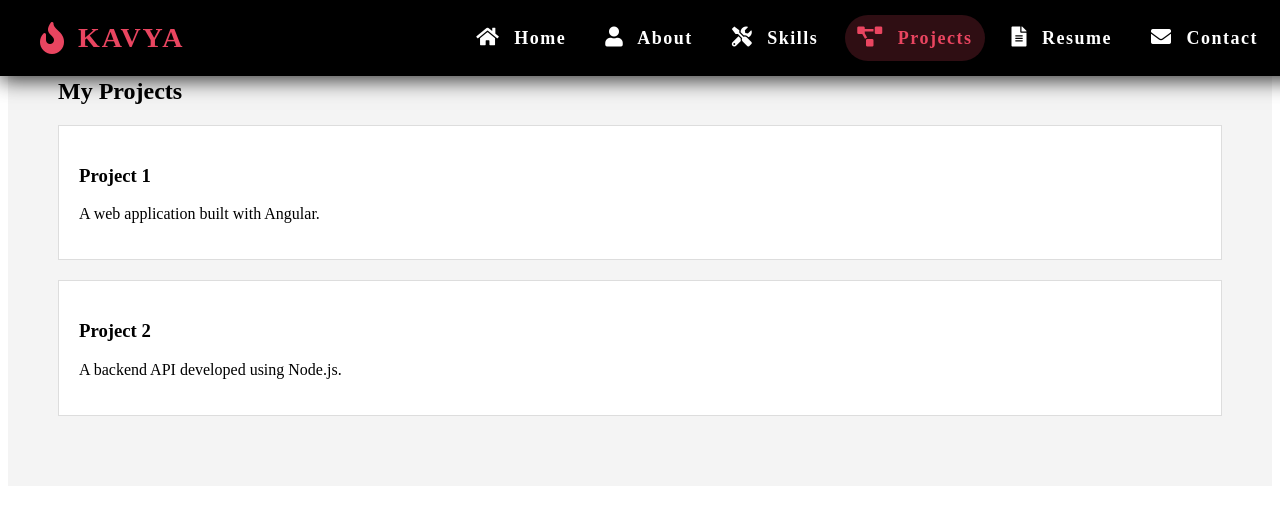
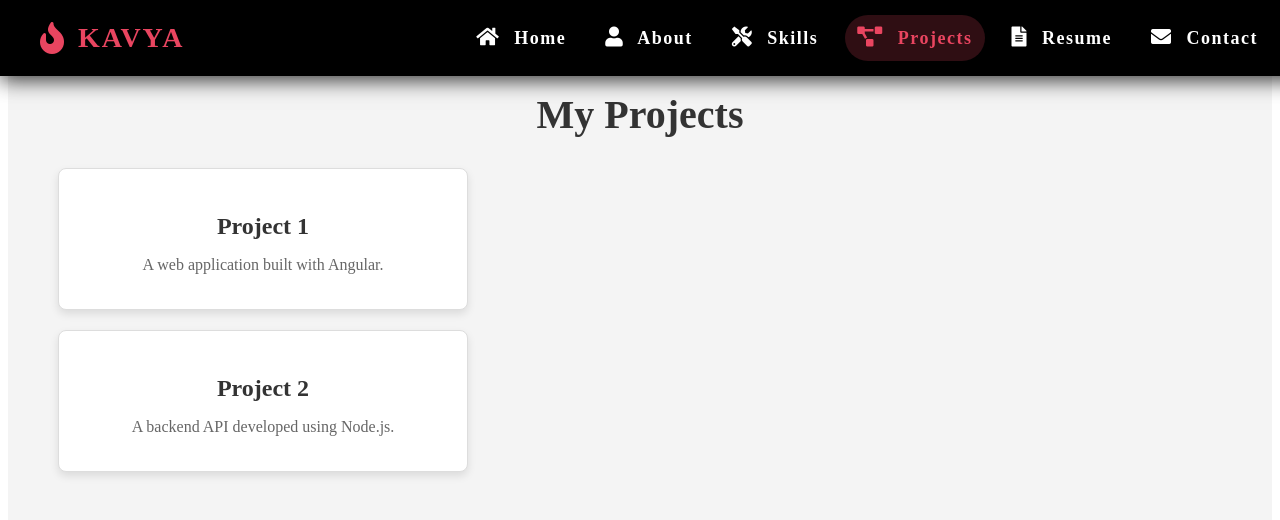
Before and after one commit to kavyaballa1020/Angular-Portfolio, an Angular app: page /projects in a window 1280 px wide. Shown: the top 520 px of the page. Built offline with nearby package versions, Linux system fonts and the light colour scheme.

Commit message:
"Added project image and link to projects component"

```diff
--- a/src/app/projects/projects.component.css
+++ b/src/app/projects/projects.component.css
@@ -1,10 +1,81 @@
 .projects-section {
   padding: 50px;
   background-color: #f4f4f4;
+  text-align: center;
 }
+
+.projects-section h2 {
+  font-size: 2.5rem;
+  margin-bottom: 30px;
+  color: #333;
+}
+
+.project-cards-container {
+  display: flex;
+  flex-wrap: wrap;
+  justify-content: center;
+  gap: 20px;
+}
+
 .project-card {
+  width: calc(33.333% - 20px); /* Adjust based on the number of cards per row */
   margin-bottom: 20px;
   padding: 20px;
   background-color: #ffffff;
   border: 1px solid #ddd;
+  border-radius: 8px;
+  box-shadow: 0 4px 8px rgba(0, 0, 0, 0.1);
+  transition: transform 0.3s ease, box-shadow 0.3s ease;
 }
+
+.project-card:hover {
+  transform: translateY(-5px);
+  box-shadow: 0 8px 16px rgba(0, 0, 0, 0.2);
+}
+
+.project-image {
+  width: 100%;
+  height: 200px;
+  object-fit: cover;
+  border-radius: 8px;
+  margin-bottom: 15px;
+}
+
+.project-card h3 {
+  font-size: 1.5rem;
+  margin-bottom: 10px;
+  color: #333;
+}
+
+.project-card p {
+  font-size: 1rem;
+  color: #666;
+  margin-bottom: 15px;
+}
+
+.project-link {
+  display: inline-block;
+  padding: 10px 20px;
+  font-size: 1rem;
+  color: #ffffff;
+  background-color: #e94560;
+  text-decoration: none;
+  border-radius: 25px;
+  transition: background-color 0.3s ease;
+}
+
+.project-link:hover {
+  background-color: #ff6b8b;
+}
+
+@media (max-width: 1024px) {
+  .project-card {
+    width: calc(50% - 20px); /* Adjust for medium screens */
+  }
+}
+
+@media (max-width: 768px) {
+  .project-card {
+    width: 100%; /* Adjust for small screens */
+  }
+}
```
Lines whose indentation alone changed are shown as unchanged.
